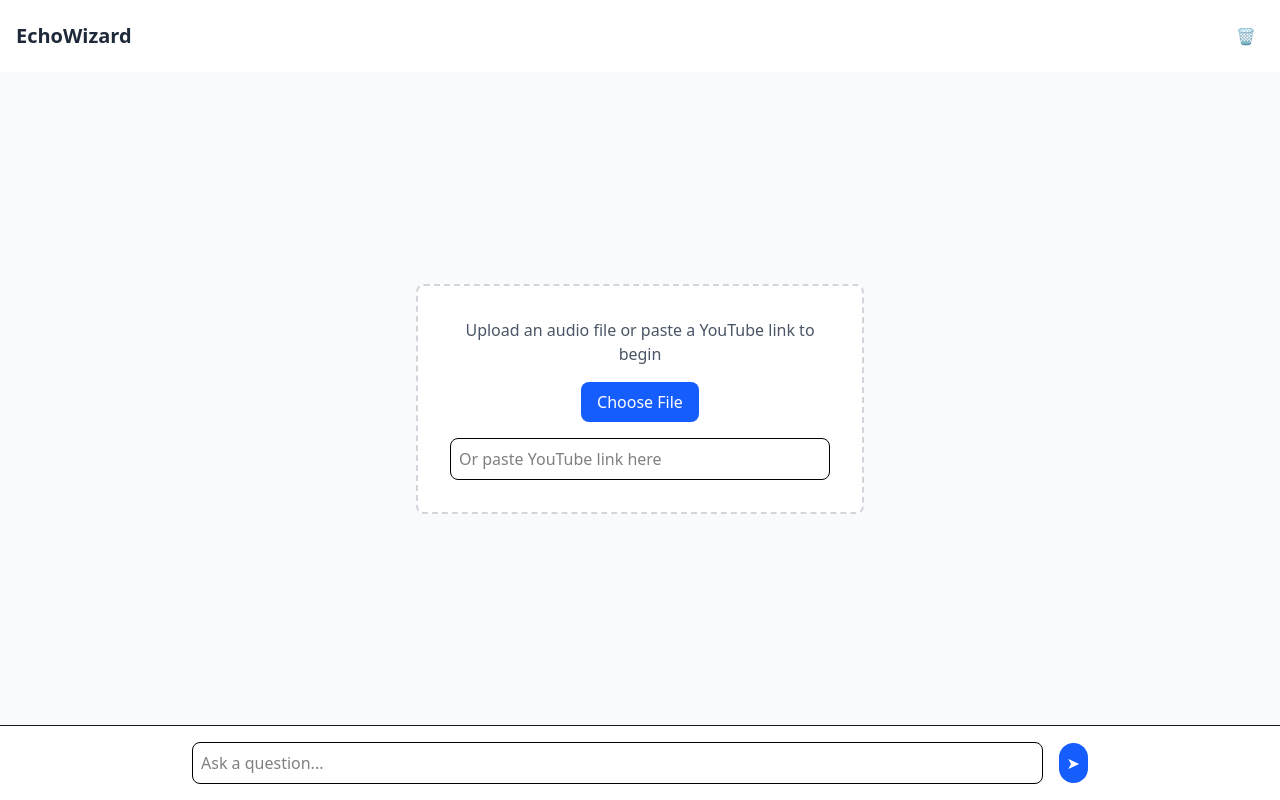
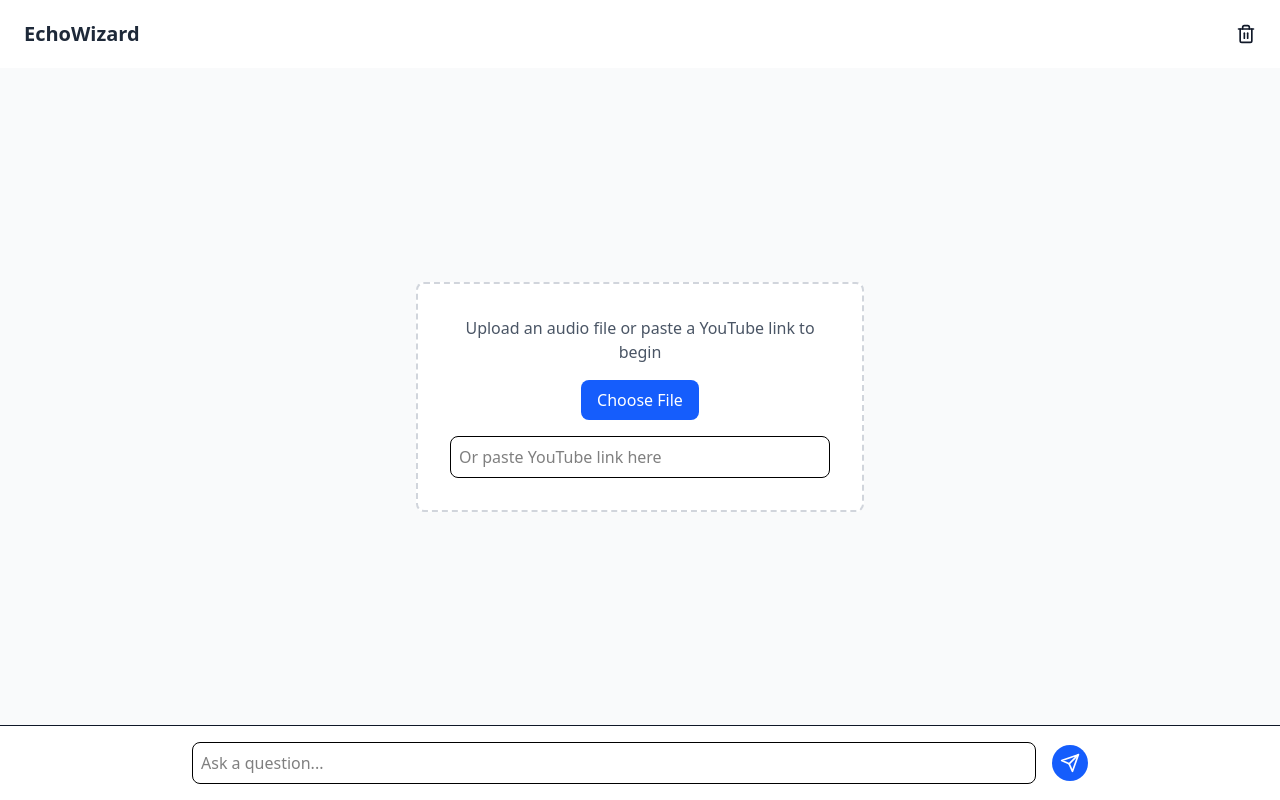
Before and after one commit to sabinaismailova/echowizard-frontend, a Next.js app: page / in a window 1280 px wide. Built offline with nearby package versions, Linux system fonts and the light colour scheme.

Commit message:
Improve UI a little bit

```diff
--- a/app/components/ChatMessages.tsx
+++ b/app/components/ChatMessages.tsx
@@ -1,4 +1,5 @@
 import React from 'react'
+import { FiCopy } from "react-icons/fi";
 
 type Message =
   | {
@@ -29,7 +30,7 @@ export default function ChatMessages({
           className={`flex ${message.sender === 'user' ? 'justify-end' : 'justify-start'}`}
         >
           <div
-            className={`max-w-[70%] rounded-lg p-3 ${
+            className={`max-w-[70%] group rounded-lg p-8 ${
               message.sender === 'user'
                 ? 'rounded-br-none bg-blue-600 text-white dark:bg-gray-700'
                 : 'rounded-bl-none bg-gray-200 text-black dark:bg-gray-800 dark:text-white'
@@ -39,9 +40,9 @@ export default function ChatMessages({
 
             <button
               onClick={() => copyMessage(message.text)}
-              className='mt-2 text-xs underline'
+              className={`py-2 mt-2 text-xs underline opacity-0 group-hover:opacity-100 `}
             >
-              Copy
+              <FiCopy size={16}/>
             </button>
           </div>
         </div>
--- a/app/components/Header.tsx
+++ b/app/components/Header.tsx
@@ -1,4 +1,5 @@
 import React from 'react'
+import { FiTrash2 } from "react-icons/fi";
 
 interface HeaderProps {
   clearChat: () => void
@@ -8,16 +9,16 @@ export default function Header({ clearChat }: HeaderProps) {
   return (
     <header className='flex items-center justify-between bg-white p-4 shadow-sm dark:bg-gray-800'>
       <div>
-        <h1 className='text-xl font-semibold text-gray-800 dark:text-gray-100'>
+        <h1 className='text-xl px-2 font-semibold text-gray-800 dark:text-gray-100'>
           EchoWizard
         </h1>
       </div>
       <button
         onClick={clearChat}
-        className='rounded-full p-2 transition-colors hover:bg-gray-100 dark:bg-blue-500 dark:hover:bg-blue-600'
+        className='rounded-full p-2 transition-colors hover:bg-gray-100 dark:bg-green-500 dark:hover:bg-green-600'
         aria-label='Clear chat'
       >
-        🗑️
+        <FiTrash2 size={20}/>
       </button>
     </header>
   )
--- a/app/components/InputArea.tsx
+++ b/app/components/InputArea.tsx
@@ -1,4 +1,5 @@
 import React from 'react'
+import { FiSend } from "react-icons/fi";
 
 interface InputAreaProps {
   inputMessage: string
@@ -25,9 +26,9 @@ export default function InputArea({
         />
         <button
           onClick={handleSend}
-          className='rounded-full bg-blue-600 p-2 text-white transition-colors hover:bg-blue-700 dark:bg-blue-500 dark:hover:bg-blue-600'
+          className='rounded-full bg-blue-600 p-2 text-white transition-colors hover:bg-blue-700 dark:bg-green-500 dark:hover:bg-green-600'
         >
-          ➤
+          <FiSend size={20}/>
         </button>
       </div>
     </div>
--- a/app/page.tsx
+++ b/app/page.tsx
@@ -154,7 +154,7 @@ export default function Home() {
   }
 
   return (
-    <div className='dark flex h-screen flex-col bg-white text-gray-900 dark:bg-gray-900 dark:text-gray-100'>
+    <div className='dark flex h-screen max-h-[100%] w-screen flex-1 flex-col bg-white text-gray-900 dark:bg-gray-900 dark:text-gray-100'>
       <Header
         clearChat={() => {
           setMessages([])
@@ -162,7 +162,7 @@ export default function Home() {
           setYoutubeLink('')
         }}
       />
-      <div className='flex-1 space-y-4 bg-gray-50 p-4 text-gray-900 dark:bg-gray-900 dark:text-gray-100'>
+      <div className='flex-1 space-y-4 bg-gray-50 p-4 text-gray-900 dark:bg-gray-900 dark:text-gray-100 px-10'>
         {messages.length === 0 ? (
           <EmptyChatPrompt
             fileInputRef={fileInputRef}
@@ -176,18 +176,20 @@ export default function Home() {
         ) : (
           <>
             {uploadedFile ? (
-              <>
+              <div className="max-w-[70%] w-fit rounded-lg p-8 rounded-bl-none bg-gray-200 text-black dark:bg-gray-800 dark:text-white shadow-sm">
                 <p>{uploadedFile.name}</p>
-                <audio controls>
+                <audio controls className="py-1">
                   <source src={fileUrl} type='audio/mpeg' />
                   Your browser does not support the audio element.
                 </audio>
-              </>
+              </div>
             ) : (
-              <YoutubeEmbedVideo
-                videoId={extractYouTubeId(youtubeLink)}
-                suggestions={false}
-              />
+              <div className="max-w-[70%] w-fit rounded-lg p-8 rounded-bl-none bg-gray-200 text-black dark:bg-gray-800 dark:text-white shadow-sm">
+                <YoutubeEmbedVideo
+                  videoId={extractYouTubeId(youtubeLink)}
+                  suggestions={false}
+                />
+              </div>
             )}
             <ChatMessages
               messages={messages}
--- a/package.json
+++ b/package.json
@@ -12,6 +12,7 @@
     "next": "15.3.0",
     "react": "^19.0.0",
     "react-dom": "^19.0.0",
+    "react-icons": "^5.5.0",
     "react-player": "^2.16.0",
     "youtube-embed-video": "^1.2.1"
   },
```
Also changed, not shown: 1 other file (tests, documents, lock files or other folders).
